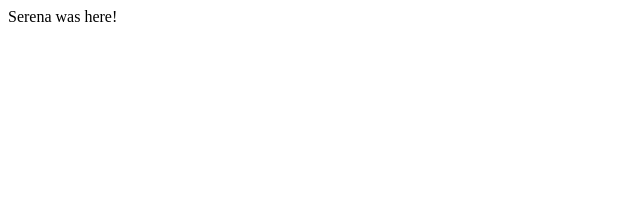
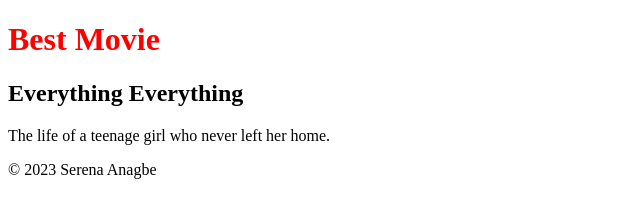
Before and after one commit to SerenaAnagbe/UX220Lab3, a plain HTML site: page index.html in a window 1280 px wide. Shown: the whole page, without its empty margins (0-640 px from the left). Drawn offline with Linux system fonts and the light colour scheme.

Commit message:
add structure to index

```diff
--- a/index.html
+++ b/index.html
@@ -1 +1,26 @@
-Serena was here!
+<!DOCTYPE html>
+<html lang="en">
+
+<head>
+    <title>Best Movie</title>
+    <style>
+        h1{
+            color: red;
+        }
+    </style>
+</head>
+
+<body>
+    <header>
+        <h1> Best Movie</h1>
+    </header>
+    <main>
+        <h2>Everything Everything</h2>
+        <p>The life of a teenage girl who never left her home.</p>
+    </main>
+    <footer>
+        &copy; 2023 Serena Anagbe
+    </footer>
+</body>
+
+</html>
```
